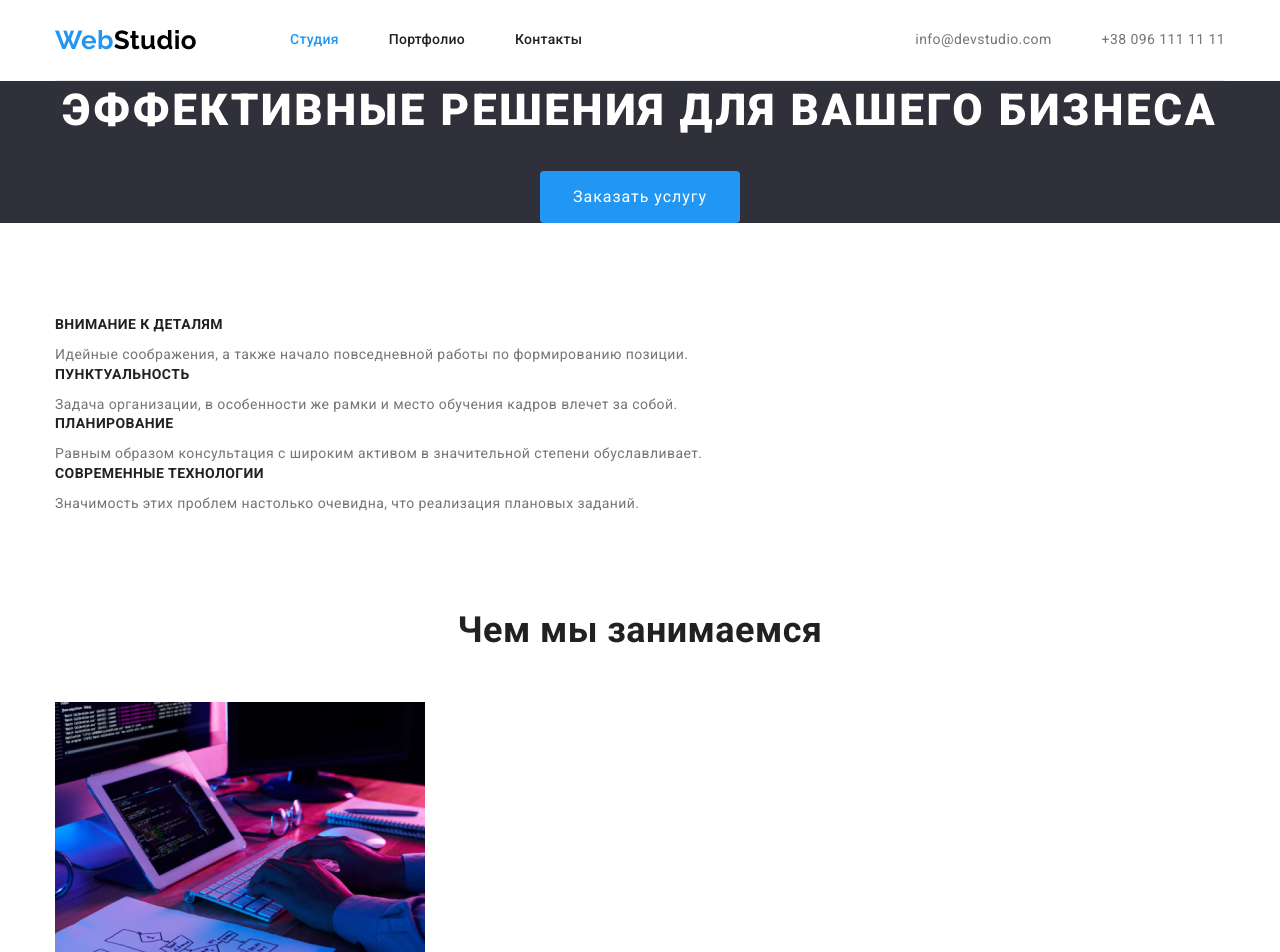
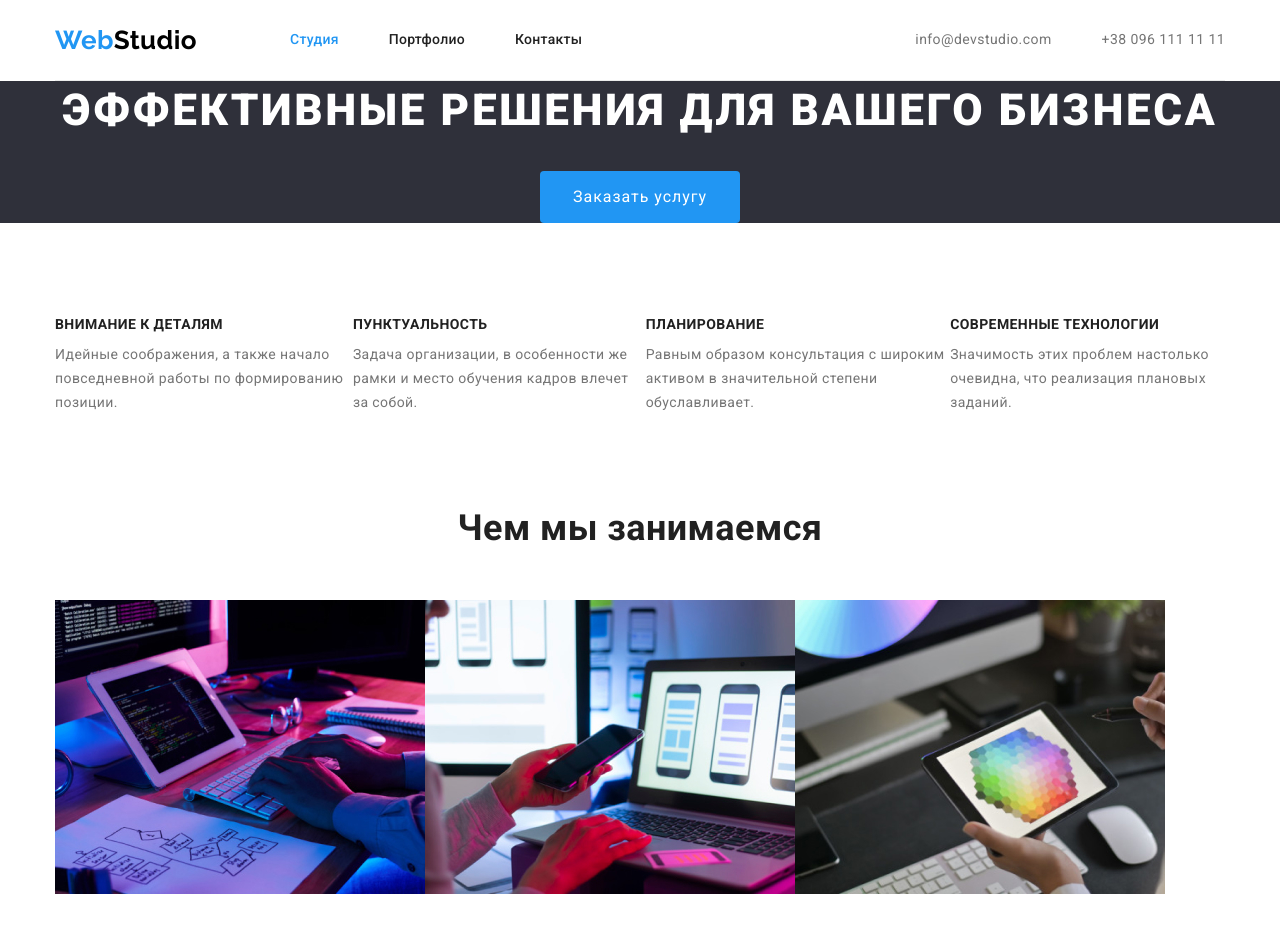
Before and after one commit to Maryna-Yefimenko/goit-markup-hw-03, a plain HTML site: page index.html in a window 1280 px wide. Shown: the top 952 px of the page. Drawn offline with nearby package versions, Linux system fonts and the light colour scheme.

Commit message:
Добавляет флекс-элементы

```diff
--- a/css/styles.css
+++ b/css/styles.css
@@ -172,6 +172,9 @@ a {
   padding-left: 22px;
 }
 /* section two. list of features */
+.feature-list {
+  display: flex;
+}
 .feature-title {
   margin-bottom: 10px;
 
@@ -193,6 +196,9 @@ a {
   font-size: 36px;
   line-height: 1.16;
   text-align: center;
+}
+.occupation-list {
+  display: flex;
 }
 .section.no-padding {
   padding-top: 0;
--- a/index.html
+++ b/index.html
@@ -74,7 +74,7 @@
         <section class="section no-padding">
             <div class="container">
                 <h2 class="section-title ">Чем мы занимаемся</h2>
-                <ul>
+                <ul class="occupation-list">
                     <li>
                         <img class="imagine-position"
                         src="./img/work-1.jpg"
```
